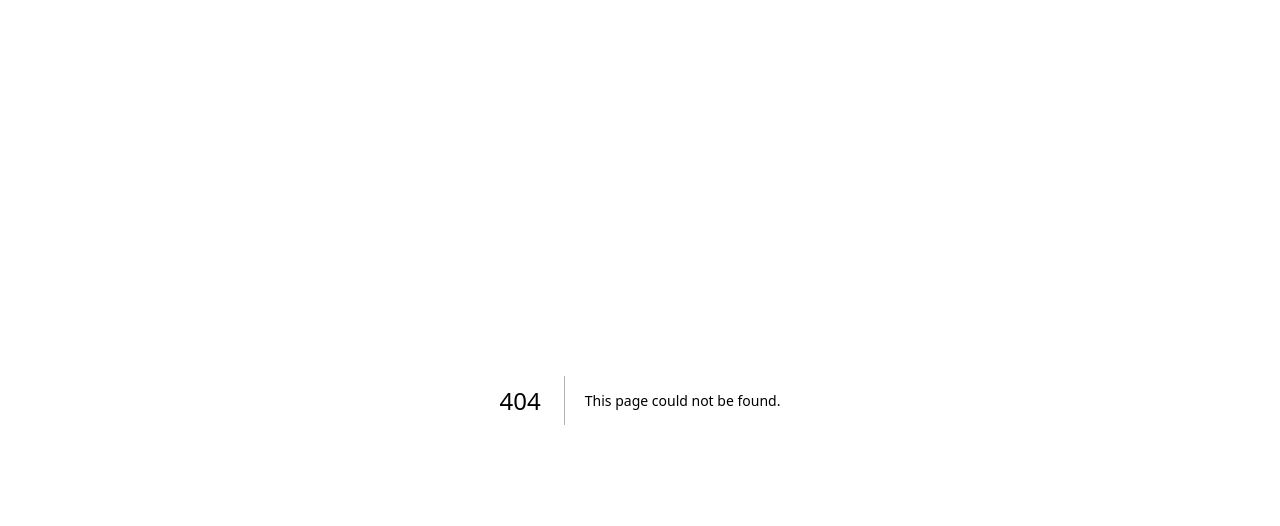
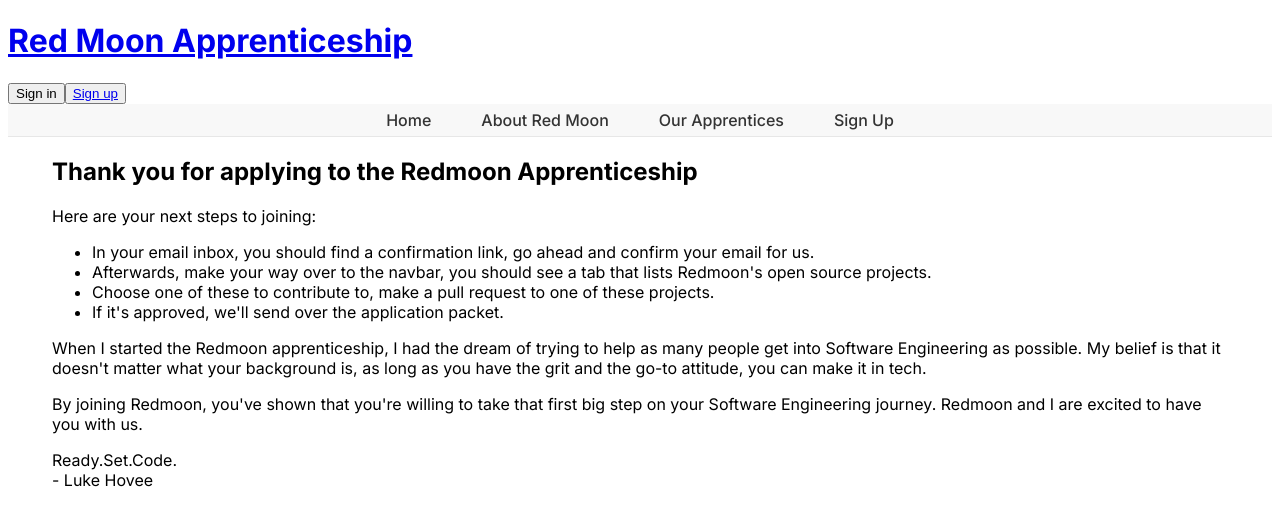
Before and after one commit to Red-Moon-Software-Apprenticeship/redmoon-console, a Next.js app: page /sign-up/thank-you-appr in a window 1280 px wide. Before the commit this address had no page. Shown: the top 526 px of the page. Built offline with nearby package versions, Linux system fonts and the light colour scheme; no server answers.

Commit message:
Added automatic signin and redirect

```diff
--- a/src/app/admin-panel/company-management/page.jsx
+++ b/src/app/admin-panel/company-management/page.jsx
@@ -9,7 +9,6 @@ const CompanyManagement = async () => {
   await secureAdminServerRoute()
   return (
     <Layout>
-
         <UnderConstruction/>
      </Layout>
 
--- a/src/app/sign-up/page.jsx
+++ b/src/app/sign-up/page.jsx
@@ -1,12 +1,13 @@
 
 import Layout from '@/components/Layout/Layout'
-import UnderConstruction from '@/components/UnderConstruction'
+import SignupForm from '@/components/SignUpForm'
 
 const SignUp =() => {
   return (
    <Layout>
-      <UnderConstruction/>
+    <SignupForm/>
    </Layout>
+
   )
 }
 
--- /dev/null
+++ b/src/app/sign-up/thank-you-appr/page.jsx
@@ -0,0 +1,38 @@
+import React from 'react';
+import Layout from '@/components/Layout/Layout';
+const ThankYouApplicant = () => {
+
+
+  return (
+    <Layout>
+      <h2>Thank you for applying to the Redmoon Apprenticeship</h2>
+      <p>Here are your next steps to joining:</p>
+      <ul>
+        <li>In your email inbox, you should find a confirmation link, go ahead and confirm your email for us.</li>
+        <li>Afterwards, make your way over to the navbar, you should see a tab that lists Redmoon's open source projects.</li>
+        <li>Choose one of these to contribute to, make a pull request to one of these projects.</li>
+        <li>If it's approved, we'll send over the application packet.</li>
+      </ul>
+      <p>
+        When I started the Redmoon apprenticeship, I had the dream of trying to help as many people get into Software Engineering as possible.
+        My belief is that it doesn't matter what your background is, as long as you have the grit and the go-to attitude, you can make it in tech.
+      </p>
+      <p>
+        By joining Redmoon, you've shown that you're willing to take that first big step on your Software Engineering journey. Redmoon and I are excited to have you with us.
+
+      </p>
+      <div>
+
+        <span>
+          Ready.Set.Code.
+        </span>
+      </div>
+      <span>
+        - Luke Hovee
+      </span>
+
+    </Layout>
+  );
+};
+
+export default ThankYouApplicant;
--- a/src/components/Layout/Layout.jsx
+++ b/src/components/Layout/Layout.jsx
@@ -12,7 +12,10 @@ const Layout = ({children}) => {
     <>
         <Header/>
         <NavBar/>
+          <main className='padding-inline-default'>
+
             {children}
+          </main>
         <Footer/>
     </>
   )
--- a/src/components/SignUpForm/SignUpDefaults.jsx
+++ b/src/components/SignUpForm/SignUpDefaults.jsx
@@ -59,11 +59,14 @@ const SignUpDefaults = ({ signUpState }) => {
                     onChange={e => setConfirm(e.target.value)}
                 />
             </div>
+            <div id='pw-match' className='flex-right'>
+
             {password.length > 0 && confirm.length > 0 &&
-                <span id='pw-match' className={`${pwMatch ? 'pw-matching' : 'pw-not-matching'}`}>
+                <span id='pw-match-txt' className={`${pwMatch ? 'pw-matching' : 'pw-not-matching'}`}>
                     {pwMatch ? "Passwords match!" : "Passwords don't match"}
                 </span>
             }
+            </div>
 
             <div>
                 <label>State:</label>
--- a/src/components/SignUpForm/index.jsx
+++ b/src/components/SignUpForm/index.jsx
@@ -8,7 +8,7 @@ import CompanySignUp from './CompanySignUp';
 //Create specific child components that display options based on who is coming through: if its a company, show the items relevent to a company, appr, show appr.
 const SignupForm = ({}) => {
 
-    const [role, setRole] = useState(defaultRole);
+    const [role, setRole] = useState('apprentice');
 
 
     const handleSwapForm = e =>{
@@ -22,7 +22,7 @@ const SignupForm = ({}) => {
         <>
             {
                 <>
-                    <div>
+                    <div id='' className='flex-center flex-col'>
                         <h3>
                             You are a:
                         </h3>
```
Also changed, not shown: src/app/sign-up/thank-you-partner/page.jsx (added, +32 -0 lines), src/components/SignUpForm/ApprSignUp.jsx (+11 -3 lines), src/components/SignUpForm/CompanySignUp.jsx (+17 -4 lines), src/components/SignUpForm/signupform.css (+1 -9 lines), 1 other file (tests, documents, lock files or other folders).
